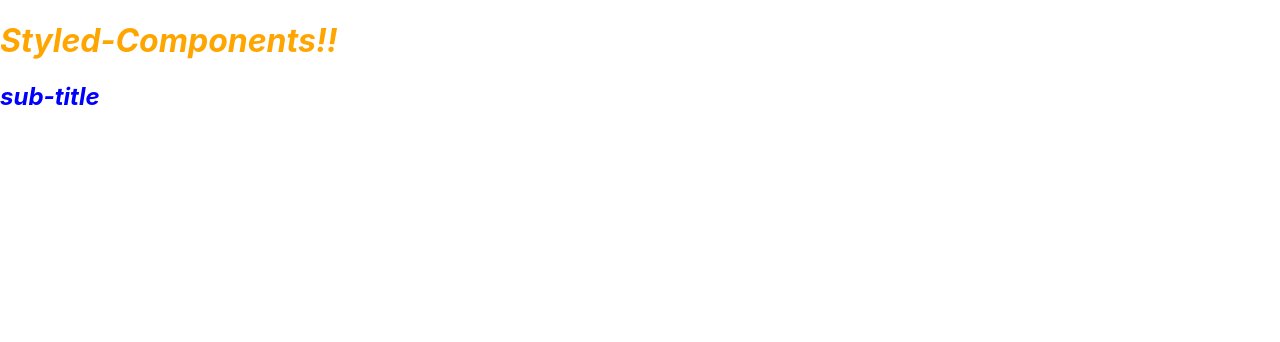
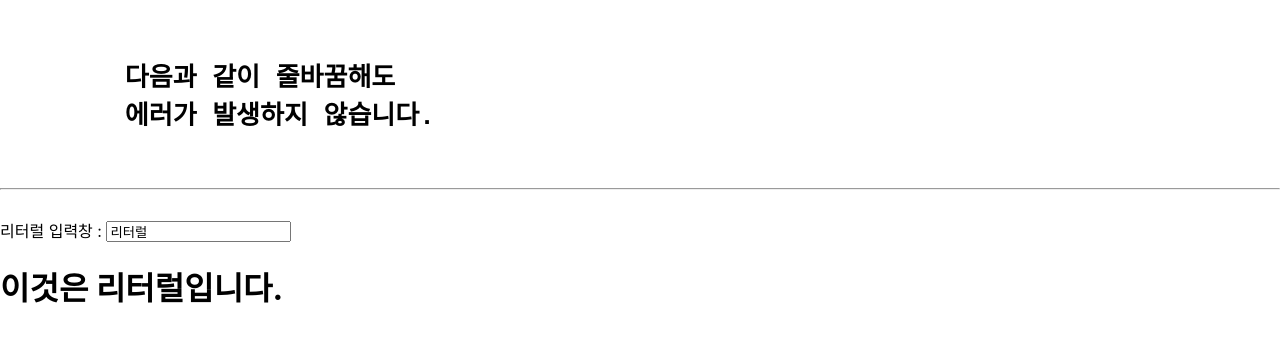
Before and after one commit to ntigo/react.js, a React (Create React App) app: page / in a window 1280 px wide. Shown: the top 342 px of the page. Built offline with nearby package versions, Linux system fonts and the light colour scheme.

Commit message:
chapter 15. dev2

```diff
--- a/src/chapter15/StyledComponents.jsx
+++ b/src/chapter15/StyledComponents.jsx
@@ -2,16 +2,32 @@
 import styled from "styled-components";
 
 const StyledComponents = () => {
+    // 태그 함수 & 태그드 템플릿 리터럴
+    // styled.h1 메소드에 문자열을 포함한 배열 형태로 파라미터 전달
     const Title = styled.h1`
         color: orange;
         font-style: oblique;
     `;
-    const SubTitle = styled.h2(["color: ", ";font-style: oblique;"], "blue");
+
+    // 태그 함수 & 태그드 템플릿 리터럴
+    // h2 태그로 생성한 createStyle 함수에 문자열을 포함한 배열 형태로 파라미터 전달
+    const SubTitle = styled("h2")`
+        color: blue;
+        font-style: oblique;
+    `;
+
+    // styled.h3 메소드에 문자열을 포함한 배열 형태로 전달
+    const Contents = styled.h3(["color: green;font-style: oblique;"]);
+
+    // 리액트 노드를 변수로 할당하여 사용하는 방법
+    const Footer = <div>footer</div>;
 
     return (
         <>
-            <Title>Styled-Components!!</Title>
+            <Title>styled-components!!</Title>
             <SubTitle>sub-title</SubTitle>
+            <Contents>Contents blahblah~</Contents>
+            {Footer}
         </>
     )
 }
--- /dev/null
+++ b/src/chapter15/TemplateLiteral.jsx
@@ -0,0 +1,28 @@
+import React, {useState} from "react";
+
+// ES6(2015) 문법
+const TemplateLiteral = () => {
+    const [literal, setLiteral] = useState("리터럴");
+
+    // 여러 줄 입력
+    const multiLineStr = `
+        다음과 같이 줄바꿈해도
+        에러가 발생하지 않습니다.
+    `;
+    // 대체 가능한 expression이 있는 문자열
+    const formatStr = `이것은 ${literal}입니다.`;
+
+    return (
+        <>
+            <h1>
+                <pre>{multiLineStr}</pre>
+            </h1>
+            <hr/><br/>
+            <label>리터럴 입력창 : </label>
+            <input value={literal} onChange={e => {setLiteral(e.target.value);}}/>
+            <h1>{formatStr}</h1>
+        </>
+    )
+}
+
+export default TemplateLiteral;
--- a/src/index.js
+++ b/src/index.js
@@ -2,7 +2,7 @@
 import ReactDOM from 'react-dom/client';
 import './index.css';
 import reportWebVitals from './reportWebVitals';
-import { default as App } from './chapter15/StyledComponents';
+import { default as App } from './chapter15/TemplateLiteral';
 
 const root = ReactDOM.createRoot(document.getElementById('root'));
 root.render(
```
Also changed, not shown: documents/chapter15.md (+29 -0 lines).
